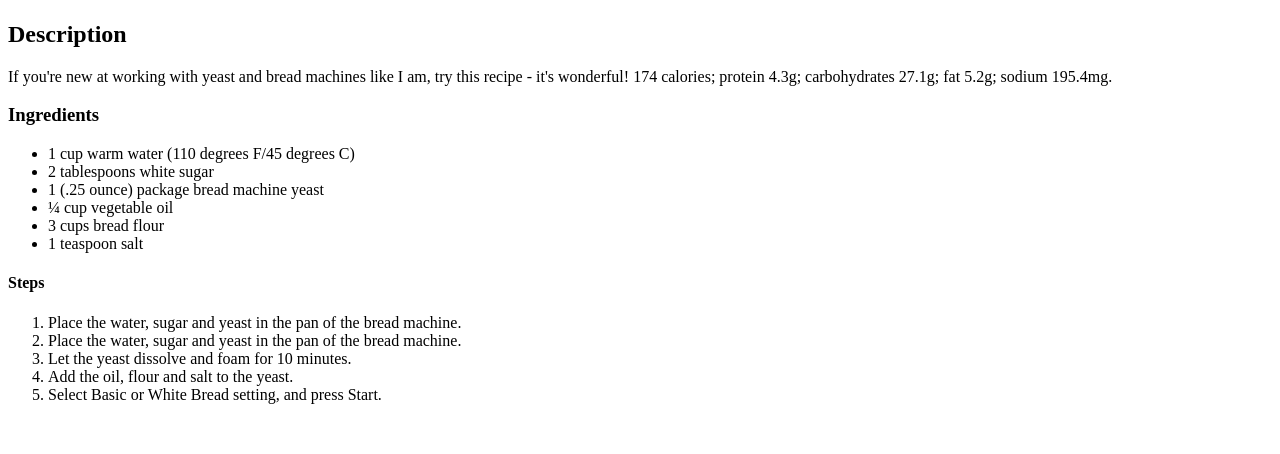
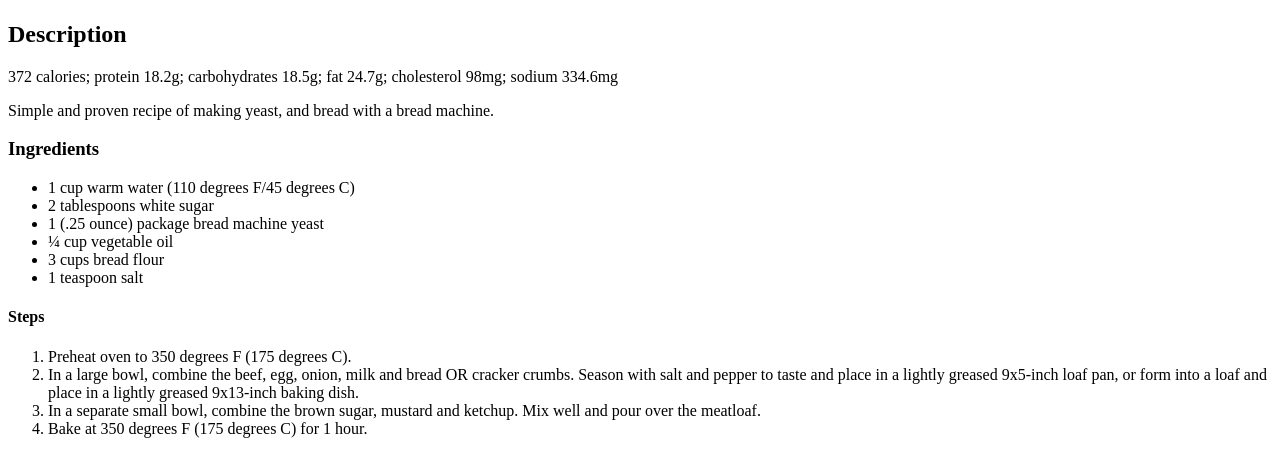
Before and after one commit to mattzor13/odin-recipes, a plain HTML site: page recipes/bread.html in a window 1280 px wide. Shown: the part 383-837 px from the top of the page. Before the commit the page ends 803 px from the top, so only its background shows below. Drawn offline with Linux system fonts and the light colour scheme.

Commit message:
bread.html

```diff
--- a/recipes/bread.html
+++ b/recipes/bread.html
@@ -10,10 +10,8 @@
     <h1>Bread</h1>
     <img src="https://imagesvc.meredithcorp.io/v3/mm/image?url=https%3A%2F%2Fimages.media-allrecipes.com%2Fuserphotos%2F30221.jpg&w=272&h=272&c=sc&poi=face&q=60&orient=true" alt="Image of bread">
     <h2>Description</h2>
-    <p>
-        If you're new at working with yeast and bread machines like I am, try this recipe - it's wonderful!
-        174 calories; protein 4.3g; carbohydrates 27.1g; fat 5.2g; sodium 195.4mg.
-    </p>
+    <p>372 calories; protein 18.2g; carbohydrates 18.5g; fat 24.7g; cholesterol 98mg; sodium 334.6mg</p>
+    <p>Simple and proven recipe of making yeast, and bread with a bread machine.</p>
     <h3>Ingredients</h3>
     <p>
         <ul>
@@ -28,11 +26,10 @@
     <h4>Steps</h4>
     <p>
         <ol>
-            <li>Place the water, sugar and yeast in the pan of the bread machine.</li>
-            <li>Place the water, sugar and yeast in the pan of the bread machine.</li>
-            <li>Let the yeast dissolve and foam for 10 minutes.</li>
-            <li>Add the oil, flour and salt to the yeast.</li>
-            <li>Select Basic or White Bread setting, and press Start.</li>
+          <li>Preheat oven to 350 degrees F (175 degrees C).</li>
+          <li>In a large bowl, combine the beef, egg, onion, milk and bread OR cracker crumbs. Season with salt and pepper to taste and place in a lightly greased 9x5-inch loaf pan, or form into a loaf and place in a lightly greased 9x13-inch baking dish.</li>
+          <li>In a separate small bowl, combine the brown sugar, mustard and ketchup. Mix well and pour over the meatloaf.</li>
+          <li>Bake at 350 degrees F (175 degrees C) for 1 hour.</li>
         </ol>
     </p>
 </body>
```
